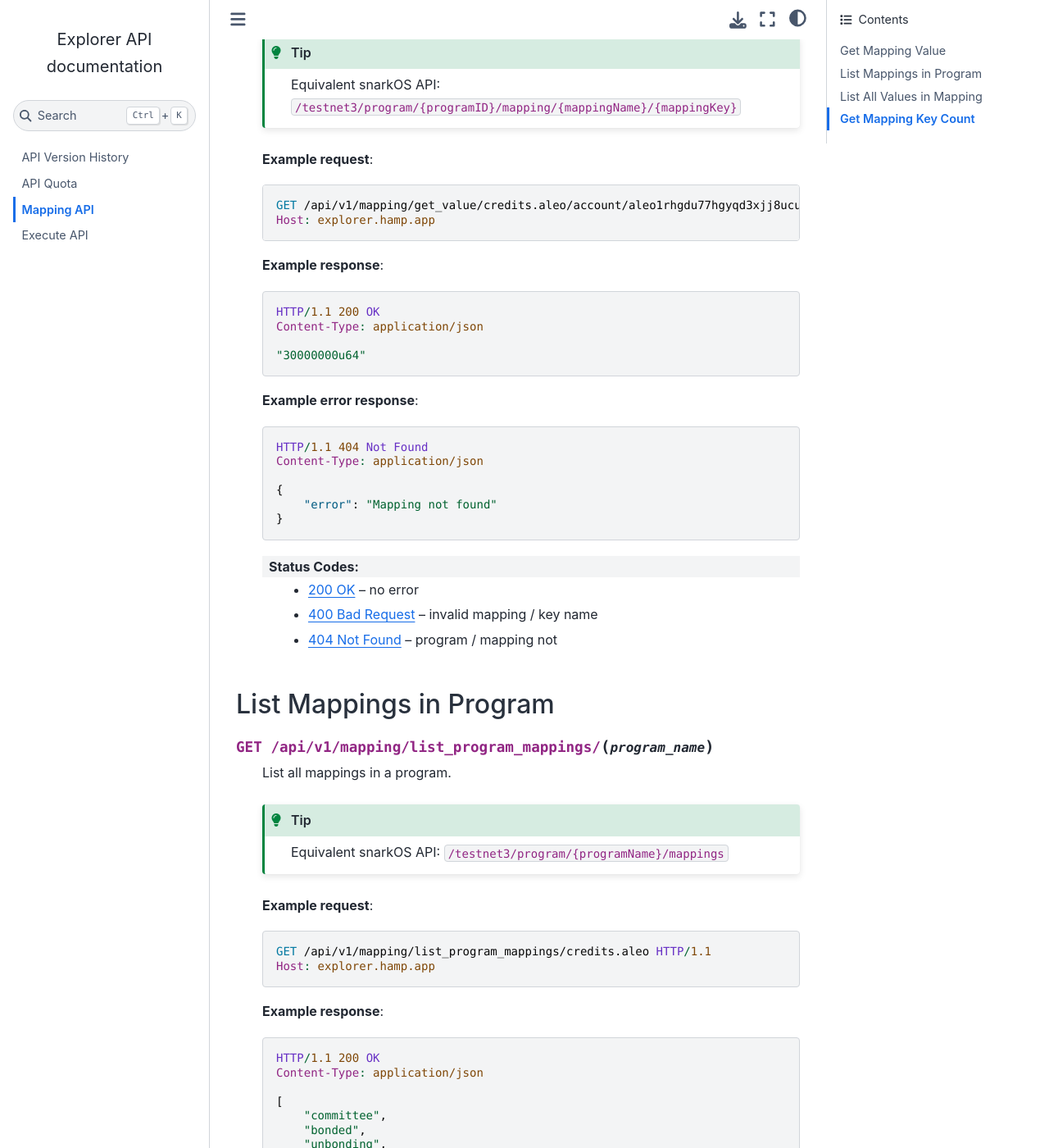
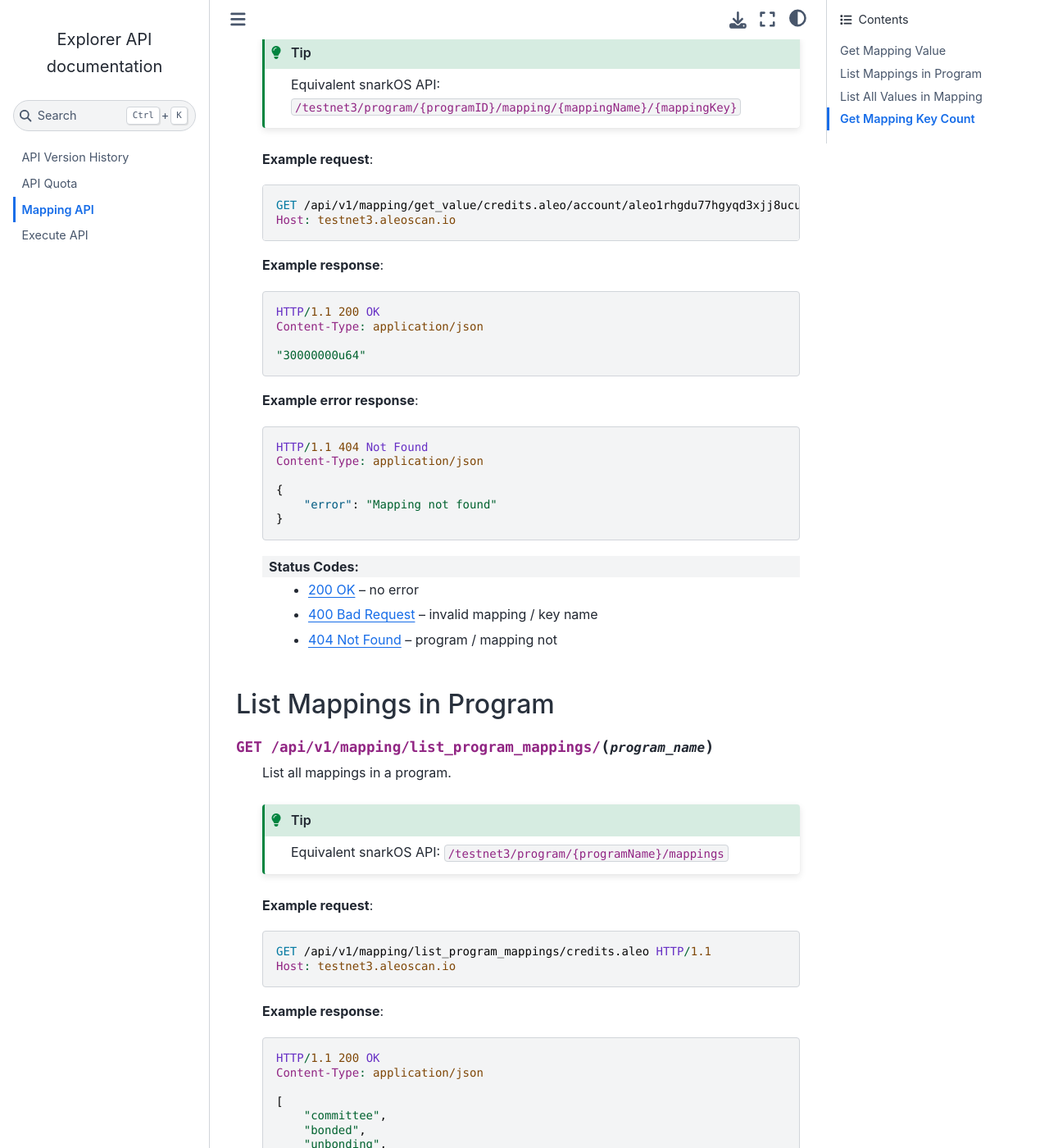
Before and after one commit to HarukaMa/aleo-explorer, a Sphinx documentation site: the page built from api/docs/source/mapping.rst, in a window 1280 px wide and 1400 px high, scrolled down 491 px. Shown: the whole window at 82% size. Built offline with Sphinx 7.4.7 and the Sphinx Book theme 1.1.4, drawn with Linux system fonts in a browser that asks for light colours; some of the changed text lies outside the part shown.

Commit message:
replace all old domain names

```diff
--- a/api/docs/source/execute.rst
+++ b/api/docs/source/execute.rst
@@ -22,7 +22,7 @@
    .. sourcecode:: http
 
       POST /api/v1/simulate_execution/finalize HTTP/1.1
-      Host: explorer.hamp.app
+      Host: testnet3.aleoscan.io
       Content-Type: application/json
 
       {
--- a/api/docs/source/index.rst
+++ b/api/docs/source/index.rst
@@ -22,12 +22,12 @@
 This is the documentation for the API of the explorer.
 
 Available API endpoints are pretty limited right now. If you have ideas and
-specific needs, please provide feedback `here <https://explorer.hamp.app/feedback>`_.
+specific needs, please provide feedback `here <https://testnet3.aleoscan.io/feedback>`_.
 
 Base Endpoint
 ^^^^^^^^^^^^^
 
-The base endpoint is ``https://explorer.hamp.app``.
+The base endpoint is ``https://testnet3.aleoscan.io``.
 
 Authentication
 ^^^^^^^^^^^^^^
--- a/api/docs/source/mapping.rst
+++ b/api/docs/source/mapping.rst
@@ -24,7 +24,7 @@
    .. sourcecode:: http
 
       GET /api/v1/mapping/get_value/credits.aleo/account/aleo1rhgdu77hgyqd3xjj8ucu3jj9r2krwz6mnzyd80gncr5fxcwlh5rsvzp9px HTTP/1.1
-      Host: explorer.hamp.app
+      Host: testnet3.aleoscan.io
 
    **Example response**:
 
@@ -65,7 +65,7 @@
    .. sourcecode:: http
 
       GET /api/v1/mapping/list_program_mappings/credits.aleo HTTP/1.1
-      Host: explorer.hamp.app
+      Host: testnet3.aleoscan.io
 
    **Example response**:
 
@@ -112,7 +112,7 @@
       .. sourcecode:: http
 
          GET /api/v2/mapping/list_program_mapping_values/credits.aleo/account?count=5 HTTP/1.1
-         Host: explorer.hamp.app
+         Host: testnet3.aleoscan.io
 
       **Example response**:
 
@@ -164,7 +164,7 @@
    .. sourcecode:: http
 
       GET /api/v2/mapping/get_key_count/credits.aleo/account HTTP/1.1
-      Host: explorer.hamp.app
+      Host: testnet3.aleoscan.io
 
    **Example response**:
 
--- a/api/docs/source/quota.rst
+++ b/api/docs/source/quota.rst
@@ -27,4 +27,4 @@
 
 The quota system is implemented in the ``APIQuotaMiddleware`` middleware class.
 
-For feedback or questions, please use `the feedback form <https://explorer.hamp.app/feedback>`_.
+For feedback or questions, please use `the feedback form <https://testnet3.aleoscan.io/feedback>`_.
```
Also changed, not shown: README.md (+1 -1 lines), 1 other file.
